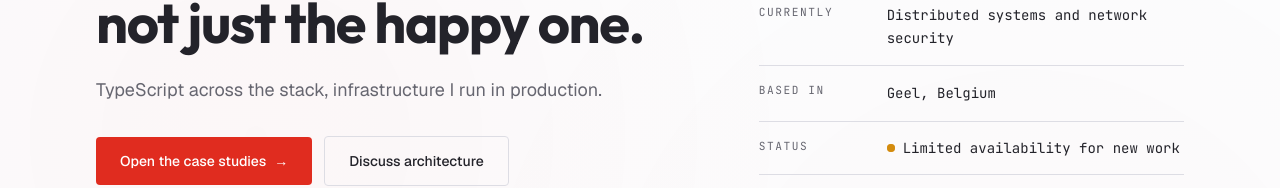
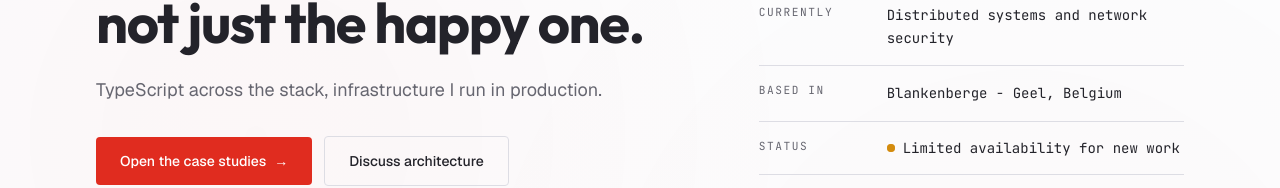
Before and after one commit to BrentWebEU/brentweb.eu, a Next.js app: page /en/tech in a window 1280 px wide. Shown: the part 263-451 px from the top of the page. Built offline with nearby package versions, Linux system fonts and the light colour scheme; no server answers; what @react-pdf/renderer would draw is missing.

Commit message:
fix location

```diff
--- a/components/ContactSection.tsx
+++ b/components/ContactSection.tsx
@@ -53,7 +53,7 @@ const socialLinks = [
 const MapComponent = memo(() => {
   const { theme } = useTheme();
   const [mapError, setMapError] = useState(false);
-  const center = { lat: 51.1610826, lng: 4.9903187 }; // Geel, Belgium
+  const center = { lat: 51.3112589, lng: 3.1323429 }; // Blankenberge - Geel, Belgium
 
   const getColorScheme = () => {
     if (theme === "light") return "LIGHT";
@@ -87,7 +87,7 @@ const MapComponent = memo(() => {
             <iframe
               src="https://www.openstreetmap.org/export/embed.html?bbox=4.9%2C51.1%2C5.1%2C51.2&layer=mapnik&marker=51.1657,4.9902"
               className="contact__map-fallback-iframe"
-              title="Map of Geel, Belgium"
+              title="Map of Blankenberge - Geel, Belgium"
               loading="lazy"
             />
             <div className="contact__map-fallback-note">
@@ -115,7 +115,7 @@ const MapComponent = memo(() => {
             >
               <Marker
                 position={center}
-                title="Brent Schoenmakers - Geel, Belgium"
+                title="Brent Schoenmakers - Blankenberge - Geel, Belgium"
               />
             </Map>
           </APIProvider>
--- a/lib/schema/business.ts
+++ b/lib/schema/business.ts
@@ -13,7 +13,7 @@ export function buildBusinessSchema(locale: Locale) {
     areaServed: 'BE',
     address: {
       '@type': 'PostalAddress',
-      addressLocality: 'Geel',
+      addressLocality: 'Blankenberge - Geel',
       addressCountry: 'BE',
     },
     provider: { '@id': `${SITE_URL}/#person` },
--- a/lib/schema/person.ts
+++ b/lib/schema/person.ts
@@ -23,7 +23,7 @@ export function buildPersonSchema(locale: Locale) {
     jobTitle: 'Full-stack developer',
     address: {
       '@type': 'PostalAddress',
-      addressLocality: 'Geel',
+      addressLocality: 'Blankenberge - Geel',
       addressCountry: 'BE',
     },
     sameAs: [
--- a/messages/en.json
+++ b/messages/en.json
@@ -17,7 +17,7 @@
   "hero": {
     "title": "Full-stack development for growing businesses",
     "tagline": "Websites, internal tools and small integrations, built by one person in Belgium.",
-    "location": "Geel, Belgium",
+    "location": "Blankenberge - Geel, Belgium",
     "featuredProject": "Carrosserie Kris",
     "featured": "Featured",
     "business": {
@@ -520,7 +520,7 @@
       }
     },
     "location": "Location",
-    "locationValue": "Geel, Belgium",
+    "locationValue": "Blankenberge - Geel, Belgium",
     "availability": "Available for new projects",
     "socialsLabel": "Elsewhere",
     "availabilityNote": "I usually reply within a day or two."
--- a/messages/nl-BE.json
+++ b/messages/nl-BE.json
@@ -17,7 +17,7 @@
   "hero": {
     "title": "Full-stack ontwikkeling voor groeiende bedrijven",
     "tagline": "Websites, interne tools en applicaties, gebouwd door één ontwikkelaar.",
-    "location": "Geel - Blankenberge, België",
+    "location": "Blankenberge - Geel, België",
     "featuredProject": "Carrosserie Kris",
     "featured": "Voorgesteld",
     "business": {
@@ -520,7 +520,7 @@
       }
     },
     "location": "Locatie",
-    "locationValue": "Geel, België",
+    "locationValue": "Blankenberge - Geel, België",
     "availability": "Beschikbaar voor nieuwe projecten",
     "socialsLabel": "Elders",
     "availabilityNote": "Ik antwoord meestal binnen een dag of twee."
```
